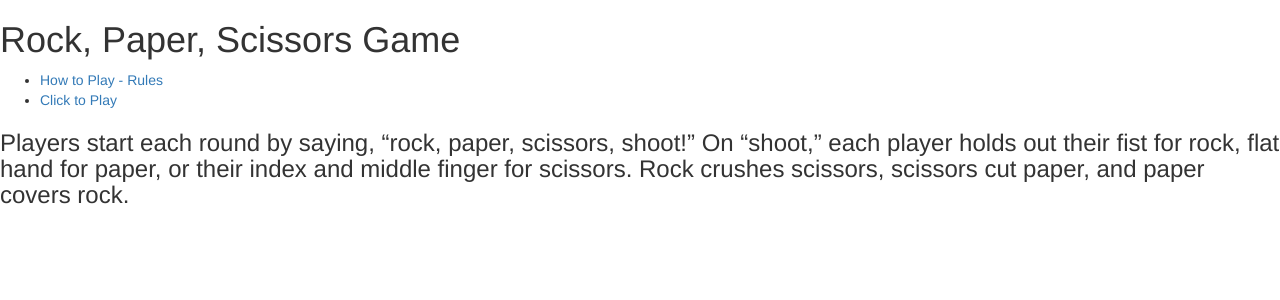
After one commit to elicodes89/piedrapapeltijera_hwork, a Flask app: page /rules in a window 1280 px wide. The commit adds this page. Shown: the top 300 px of the page. Run offline with Flask 2, Linux system fonts and the light colour scheme; some libraries are stand-ins or nearby versions.

Commit message:
installed bootstrap and created a new route rules

```diff
--- a/rockpaperscissor_start/app.py
+++ b/rockpaperscissor_start/app.py
@@ -1,6 +1,9 @@
+from ensurepip import bootstrap
 from flask import Flask
+from flask_bootstrap import Bootstrap
 
 app = Flask(__name__)
+Bootstrap(app)
 
 from controllers import controller
 
--- a/rockpaperscissor_start/controllers/controller.py
+++ b/rockpaperscissor_start/controllers/controller.py
@@ -3,14 +3,9 @@ from app import app
 from models.game import lets_play
 from models.player import Player
 
-
-
-# @app.route('/<player1choice>/<player2choice>')
-# def juego(player1choice, player2choice):
-#     player1 = Player("Player1", player1choice)
-#     player2 = Player("Player2", player2choice)
-#     return lets_play(player1, player2)
-    # return player2choice
+@app.route('/rules')
+def rules():
+    return render_template('rules.html', title='Rules')
 
 @app.route('/<player1choice>/<player2choice>')
 def juego(player1choice, player2choice):
--- a/rockpaperscissor_start/models/game.py
+++ b/rockpaperscissor_start/models/game.py
@@ -3,6 +3,7 @@
 def __init__(self,player_1, player_2):
         self.player_1 = player_1
         self.player_2 = player_2
+
 
 def lets_play(player1, player2):
         if player1.choice == "paper" and player2.choice == "scissors":
--- a/rockpaperscissor_start/templates/base.html
+++ b/rockpaperscissor_start/templates/base.html
@@ -1,11 +1,12 @@
+{% extends "bootstrap/base.html" %}
 <html>
     <head>
-    <title>{{ title }} - Let's Play </title>
+    <title>{{ title }} - 🪨 🧻 ✂️ Let's Play </title>
     </head>
     <body>
         <ul>
+        <li><a href="/rules">How to Play - Rules</a></li>
         <li><a href="/rock/scissors">Click to Play</a></li>
-        <li><a href="/rules">How to Play - Rules</a></li>
         </ul>
         <hr>
         {% block content %}
--- /dev/null
+++ b/rockpaperscissor_start/templates/rules.html
@@ -0,0 +1,21 @@
+{% extends "base.html" %}
+
+{% block content %}
+
+<h1>Rock, Paper, Scissors Game</h1>
+
+<ul>
+    <li><a href="/rules">How to Play - Rules</a></li>
+    <li><a href="/rock/scissors">Click to Play</a></li>
+</ul>
+
+<div className = "reglas">
+    <h3>
+        Players start each round by saying, “rock, paper, scissors, shoot!”
+        On “shoot,” each player holds out their fist for rock, flat hand for paper,
+        or their index and middle finger for scissors. Rock crushes scissors, scissors
+        cut paper, and paper covers rock.
+    </h3>
+</div>
+
+{% endblock %}
```
Also changed, not shown: rockpaperscissor_start/templates/index.html (+15 -4 lines).
